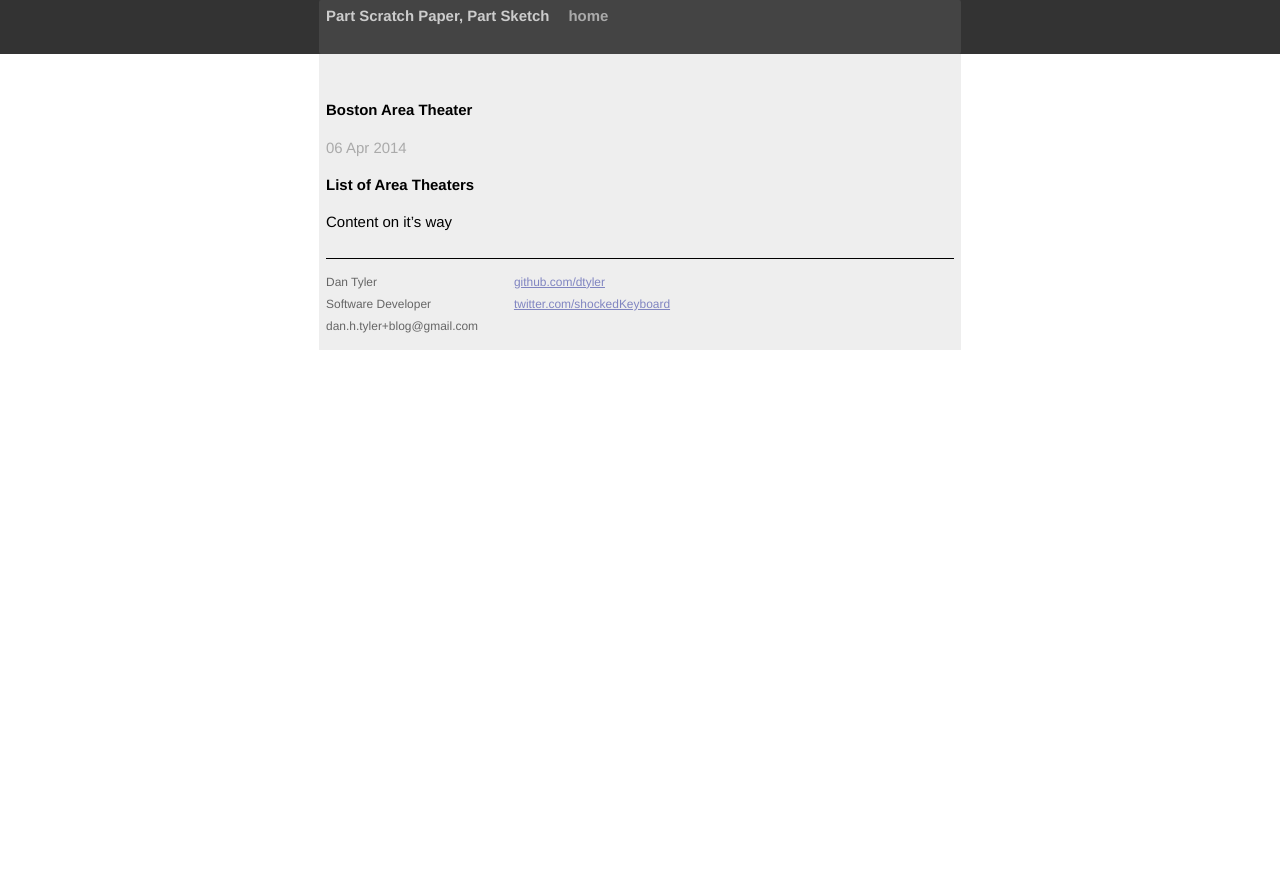
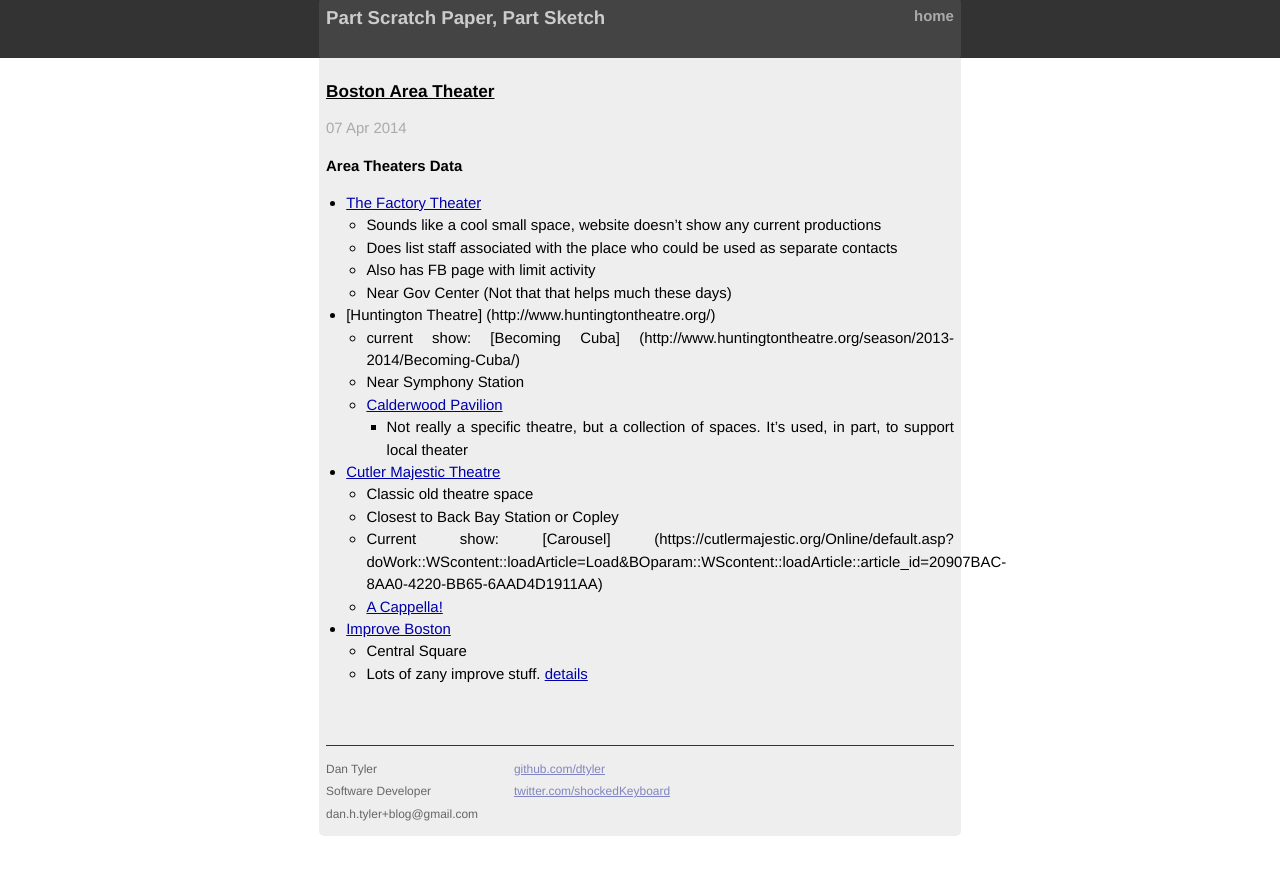
Before and after one commit to dtyler/dtyler.github.io, a Jekyll site: the page built from _posts/2014-04-06-theater-research.markdown, in a window 1280 px wide. Shown: the top 875 px of the page. Built offline with Jekyll 4.4.1, drawn with Linux system fonts in a browser that asks for light colours; Markdown is read by kramdown in place of the engine named in the settings.

Commit message:
Layout tweaks and Boston area theater post

```diff
--- a/_layouts/default.html
+++ b/_layouts/default.html
@@ -18,7 +18,7 @@
         <div class="headerContainer">
           <div class="header">
             <h1 class="title"><a href="/">{{ site.name }}</a></h1>
-            <a class="extra" href="/">home</a>
+            <a class="extra floatRight" href="/">home</a>
           </div>
         </div>
         <div class="site">
--- a/_layouts/post.html
+++ b/_layouts/post.html
@@ -1,7 +1,7 @@
 ---
 layout: default
 ---
-<h2>{{ page.title }}</h2>
+<h2 class="page-title">{{ page.title }}</h2>
 <p class="meta">{{ page.date | date_to_string }}</p>
 
 <div class="post">
--- a/_posts/2014-04-06-theater-research.markdown
+++ b/_posts/2014-04-06-theater-research.markdown
@@ -1,10 +1,29 @@
 ---
 layout: post
 title: "Boston Area Theater"
-date: 2014-04-06 20:09:30
+date: 2014-04-07 20:09:30
 categories: notes
 ---
 
-# List of Area Theaters #
-
-Content on it's way
+# Area Theaters Data #
+* [The Factory Theater](http://www.thefactorytheatre.org/)
+    * Sounds like a cool small space, website doesn't show any current productions
+    * Does list staff associated with the place who could be used as separate contacts
+    * Also has FB page with limit activity
+    * Near Gov Center (Not that that helps much these days)
+* [Huntington Theatre] (http://www.huntingtontheatre.org/)
+    * current show: [Becoming Cuba]
+    (http://www.huntingtontheatre.org/season/2013-2014/Becoming-Cuba/)
+    * Near Symphony Station
+    * [Calderwood Pavilion](http://www.huntingtontheatre.org/about/pavilion/)
+        * Not really a specific theatre, but a collection of spaces. It's used,
+        in part, to support local theater
+* [Cutler Majestic Theatre](https://cutlermajestic.org/Online/default.asp)
+    * Classic old theatre space
+    * Closest to Back Bay Station or Copley
+    * Current show: [Carousel]
+    (https://cutlermajestic.org/Online/default.asp?doWork::WScontent::loadArticle=Load&BOparam::WScontent::loadArticle::article_id=20907BAC-8AA0-4220-BB65-6AAD4D1911AA)
+    * [A Cappella!](https://cutlermajestic.org/Online/default.asp?doWork::WScontent::loadArticle=Load&BOparam::WScontent::loadArticle::article_id=0A13C904-3751-4C74-955F-BCA819AB8B42)
+* [Improve Boston](http://www.improvboston.com/)
+    * Central Square
+    * Lots of zany improve stuff. [details](http://www.improvboston.com/schedule)
--- a/css/main.css
+++ b/css/main.css
@@ -34,6 +34,7 @@
 /* Home
 /*
 /*****************************************************************************/
+
 .posts {
   list-style-type: none;
   margin-bottom: 2em;
@@ -60,11 +61,13 @@
   background: #EEE;
   text-align: justify;
   width: 42em;
-  margin: 0em auto 2em;
-  padding-top: 3em;
+  margin: 0em auto 0em;
+  padding-top: 1.5em;
   padding-left: .5em;
   padding-right: .5em;
   line-height: 1.5em;
+  border-bottom-left-radius: 5px;
+  border-bottom-right-radius: 5px;
 }
 
 .headerContainer {
@@ -89,8 +92,9 @@
 }
 
 .title {
+  font-size: 125%;
   display: inline-block;
-  margin-bottom: 2em;
+  margin-bottom: 1.5em;
 }
 
 .title a {
@@ -118,9 +122,10 @@
 .footer {
   font-size: 80%;
   color: #666;
-  border-top: 1px solid #000;
-  margin-top: 2em;
+  margin-top: 5em;
+  border-top: 1px solid #333;
   overflow: hidden;
+  height: 90px;
 }
 
 .footer .contact {
@@ -140,6 +145,11 @@
 
 .footer .rss img {
   border: 0;
+}
+
+.page-title {
+  font-size: 115%;
+  text-decoration:underline;
 }
 
 /*****************************************************************************/
@@ -179,3 +189,8 @@
 .post pre.terminal code {
   background-color: #333;
 }
+
+/* Utility */
+.floatRight {
+  float: right;
+}
--- a/index.html
+++ b/index.html
@@ -1,6 +1,6 @@
 ---
 layout: default
-title: Your New Jekyll Site
+title: dtyler.blog
 ---
 
 <div id="home">
```
